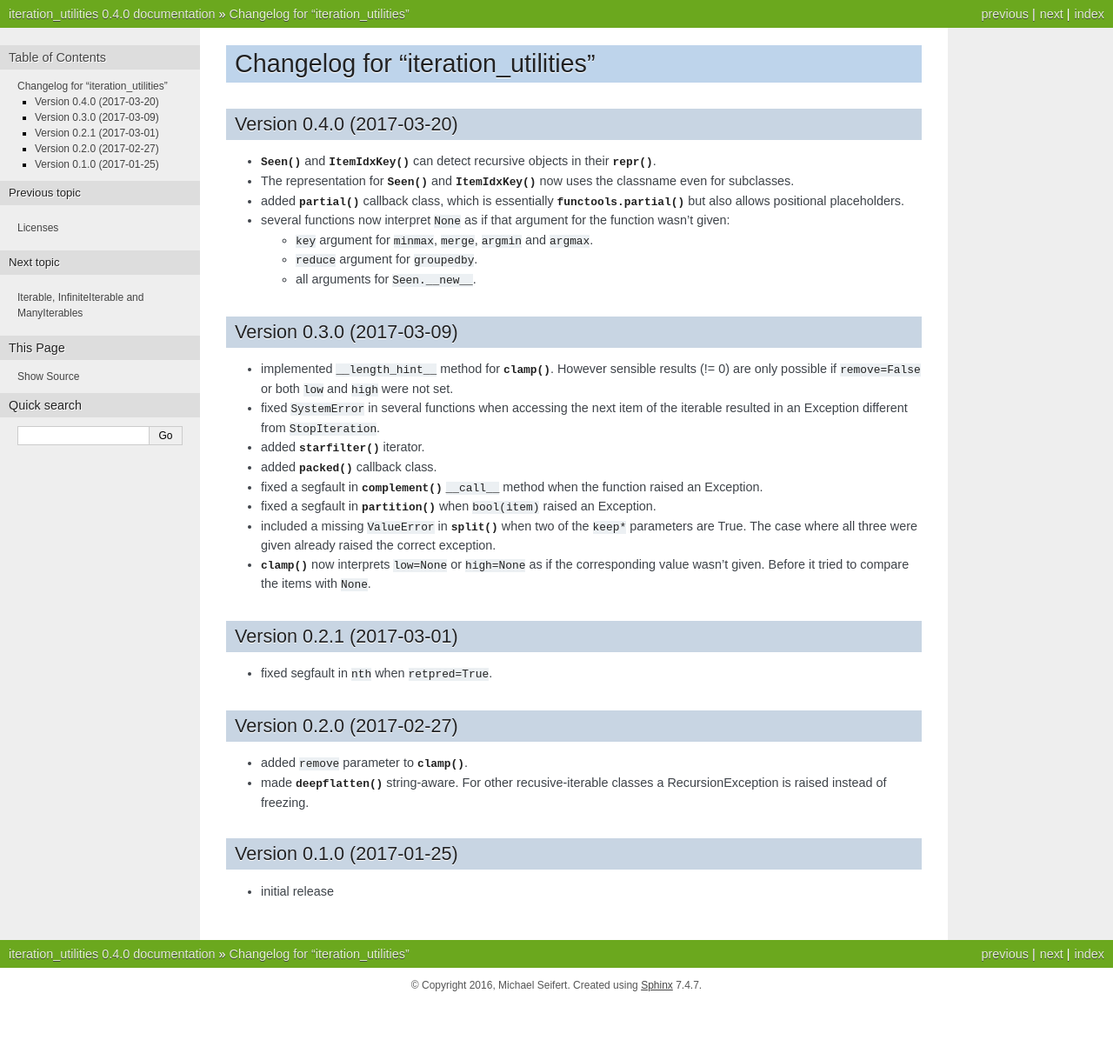
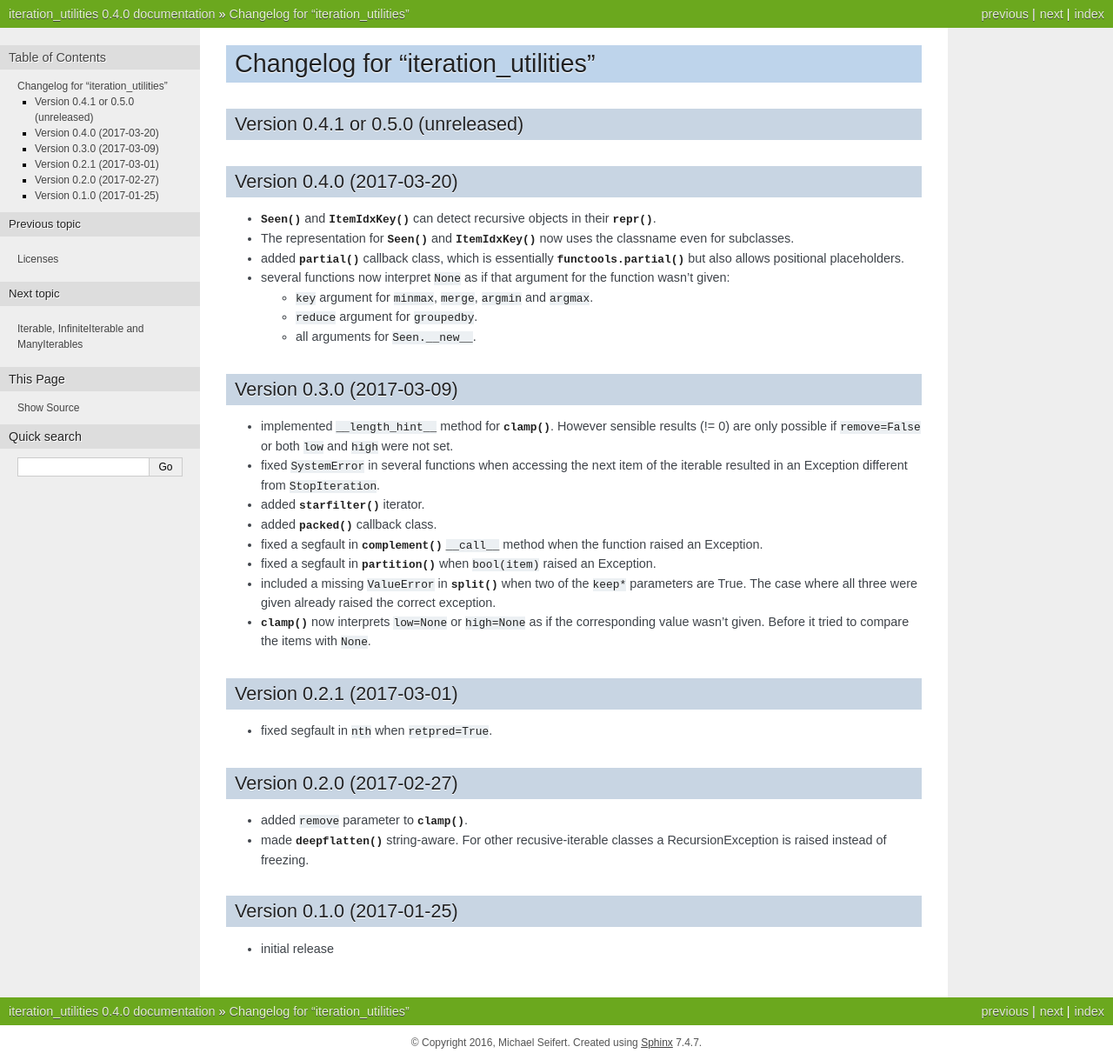
Before and after one commit to MSeifert04/iteration_utilities, a Sphinx documentation site: the page built from docs/CHANGES.rst, in a window 1280 px wide. Shown: the whole page at 87% size. Built offline with Sphinx 7.4.7, drawn with Linux system fonts in a browser that asks for light colours; before the commit the page ends 1153 px from its top, so only the background shows below that.

Commit message:
bump changelog

```diff
--- a/docs/CHANGES.rst
+++ b/docs/CHANGES.rst
@@ -1,5 +1,9 @@
 Changelog for "iteration_utilities"
 -----------------------------------
+
+
+Version 0.4.1 or 0.5.0 (unreleased)
+^^^^^^^^^^^^^^^^^^^^^^^^^^^^^^^^^^^
 
 
 Version 0.4.0 (2017-03-20)
```
